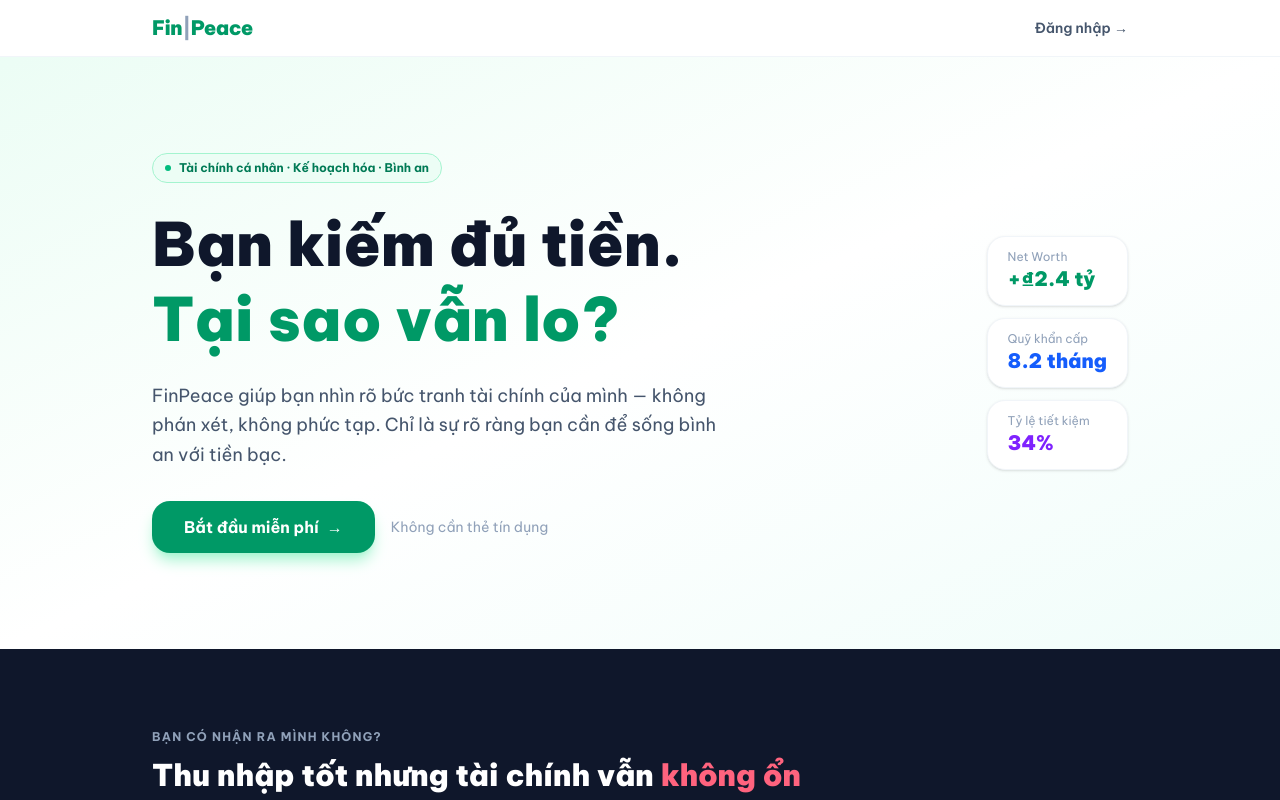
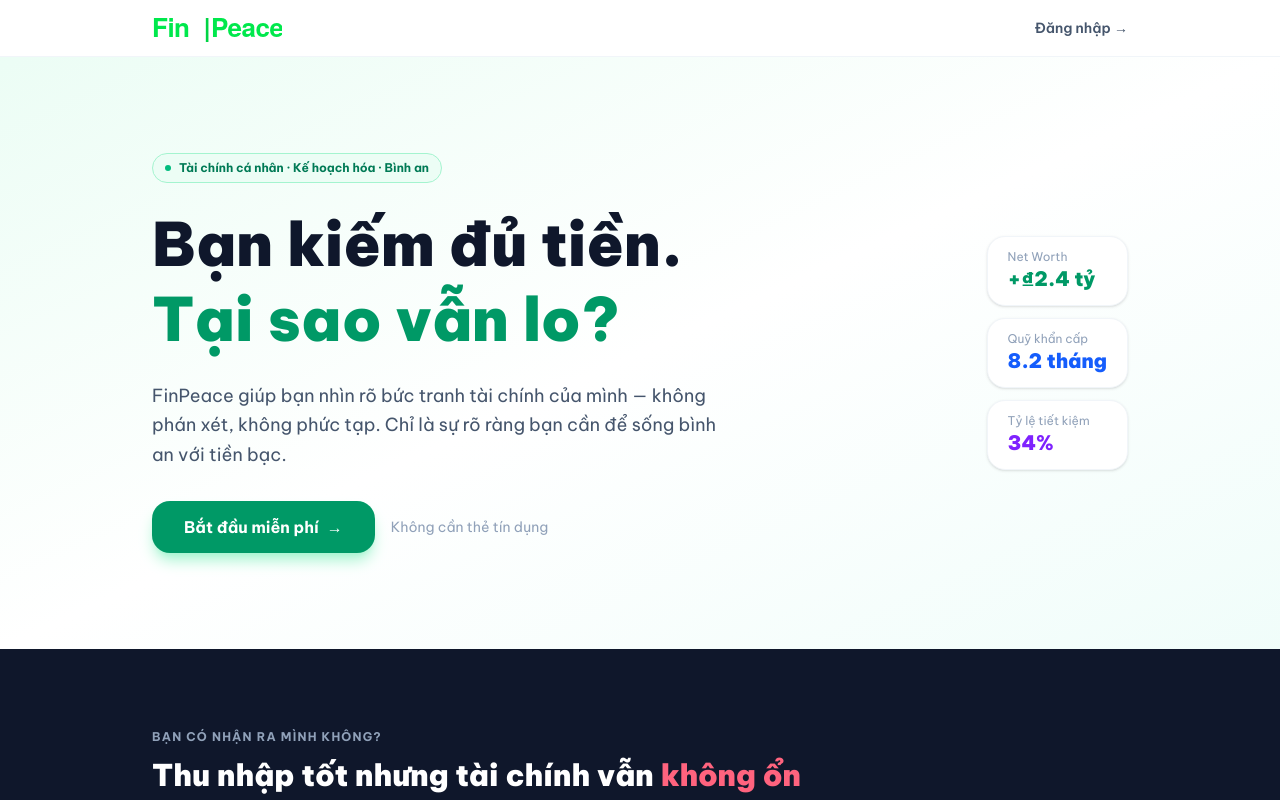
Before and after one commit to nguyeneric81-del/finpeace-web, a Next.js app: page / in a window 1280 px wide. Shown: the top 800 px of the page. Built offline with nearby package versions, Linux system fonts and the light colour scheme.

Commit message:
feat: logo SVG thực vào /public, dùng Image component trên landing page

```diff
--- a/src/app/page.tsx
+++ b/src/app/page.tsx
@@ -1,4 +1,5 @@
 import Link from 'next/link'
+import Image from 'next/image'
 import type { Metadata } from 'next'
 
 export const metadata: Metadata = {
@@ -64,7 +65,8 @@ export default function HomePage() {
             {/* ── NAV ── */}
             <nav className="border-b border-slate-100 bg-white/80 backdrop-blur-md sticky top-0 z-50">
                 <div className="max-w-5xl mx-auto px-6 h-14 flex items-center justify-between">
-                    <span className="text-emerald-600 font-black text-xl tracking-tight">Fin<span className="text-slate-400">|</span>Peace</span>
+                <Link href="/"><Image src="/logo.svg" alt="FinPeace" width={130} height={32} priority /></Link>
+
                     <Link
                         href="/login"
                         className="text-sm font-semibold text-slate-600 hover:text-emerald-600 transition-colors"
@@ -232,7 +234,8 @@ export default function HomePage() {
             {/* ── FOOTER ── */}
             <footer className="bg-slate-900 py-8">
                 <div className="max-w-5xl mx-auto px-6 flex items-center justify-between text-slate-500 text-xs">
-                    <span className="text-emerald-500 font-black text-base">Fin|Peace</span>
+                    <Image src="/logo.svg" alt="FinPeace" width={100} height={24} />
+
                     <span>© 2025 FinPeace · Bình An Tài Chính</span>
                     <Link href="/knowledgebase" className="hover:text-slate-300 transition-colors">Thư Viện Kiến Thức →</Link>
                 </div>
```
Also changed, not shown: public/logo.svg (added).
